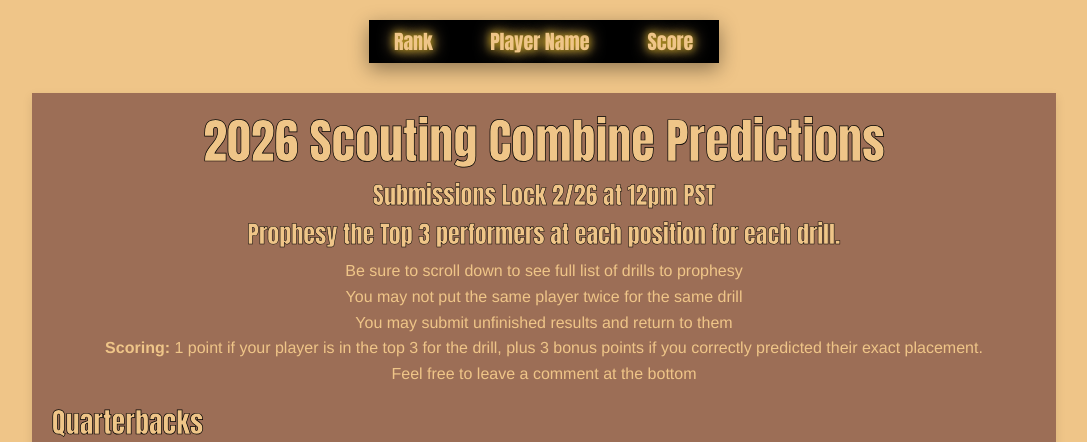
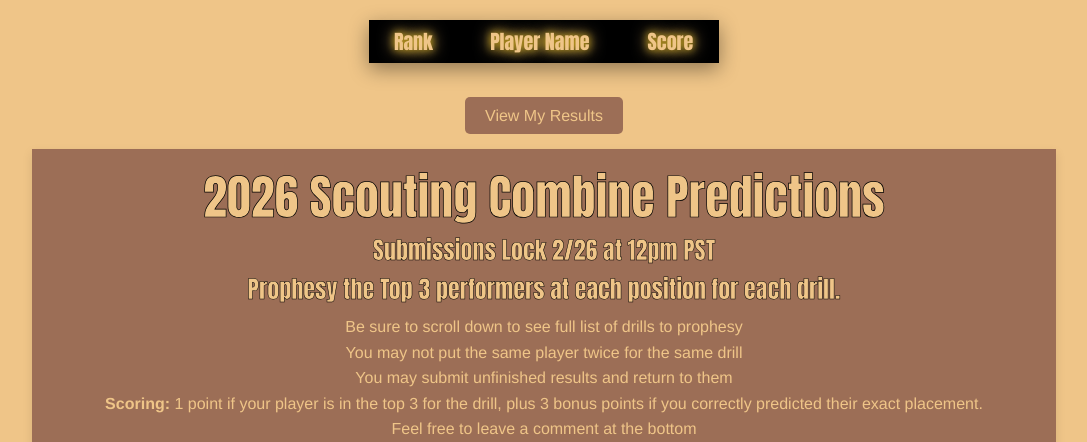
Before and after one commit to BillK181/football_prophesy, a Flask app: page /scouting-combine in a window 1280 px wide. Shown: the part 197-639 px from the top of the page, without its empty margins (96-1183 px from the left). Run offline with Flask 3, Linux system fonts and the light colour scheme; the visitor is signed in with stand-in values (Sample User, id 1); data comes from the database, SQL or seed files in the repository; data that the repository does not hold is empty.

Commit message:
“results_button1.54”

```diff
--- a/football_prophesy/static/css/scouting_combine.css
+++ b/football_prophesy/static/css/scouting_combine.css
@@ -318,6 +318,24 @@ h3 {
 /*            SCOUTING COMBINE RESULTS                */
 /* ================================================== */
 
+.results-button-container {
+    margin: 10px 0;
+    text-align: center;
+}
+
+.results-button-container .btn {
+    padding: 10px 20px;
+    background-color: var(--color-secondary, #fff);
+    color: var(--color-primary, #fff);
+    text-decoration: none;
+    border-radius: 5px;
+}
+
+.results-button-container .btn:hover {
+    background-color: var(--color-accent, #fff);
+    color: var(--color-secondary, #fff);
+}
+
 .points-earned {
     color: #28a745;
     font-weight: bold;
--- a/football_prophesy/templates/scouting_combine.html
+++ b/football_prophesy/templates/scouting_combine.html
@@ -41,6 +41,12 @@ Scouting Combine | Football Prophesy
         </tbody>
     </table>
 </section>
+
+<div class="results-button-container" style="margin: 20px 0; text-align: center;">
+    <a href="{{ url_for('user_combine_results', user_id=session.get('user_id')) }}" class="btn btn-primary">
+        View My Results
+    </a>
+</div>
 
 <section class="combine-container">
     <h1>2026 Scouting Combine Predictions</h1>
```
